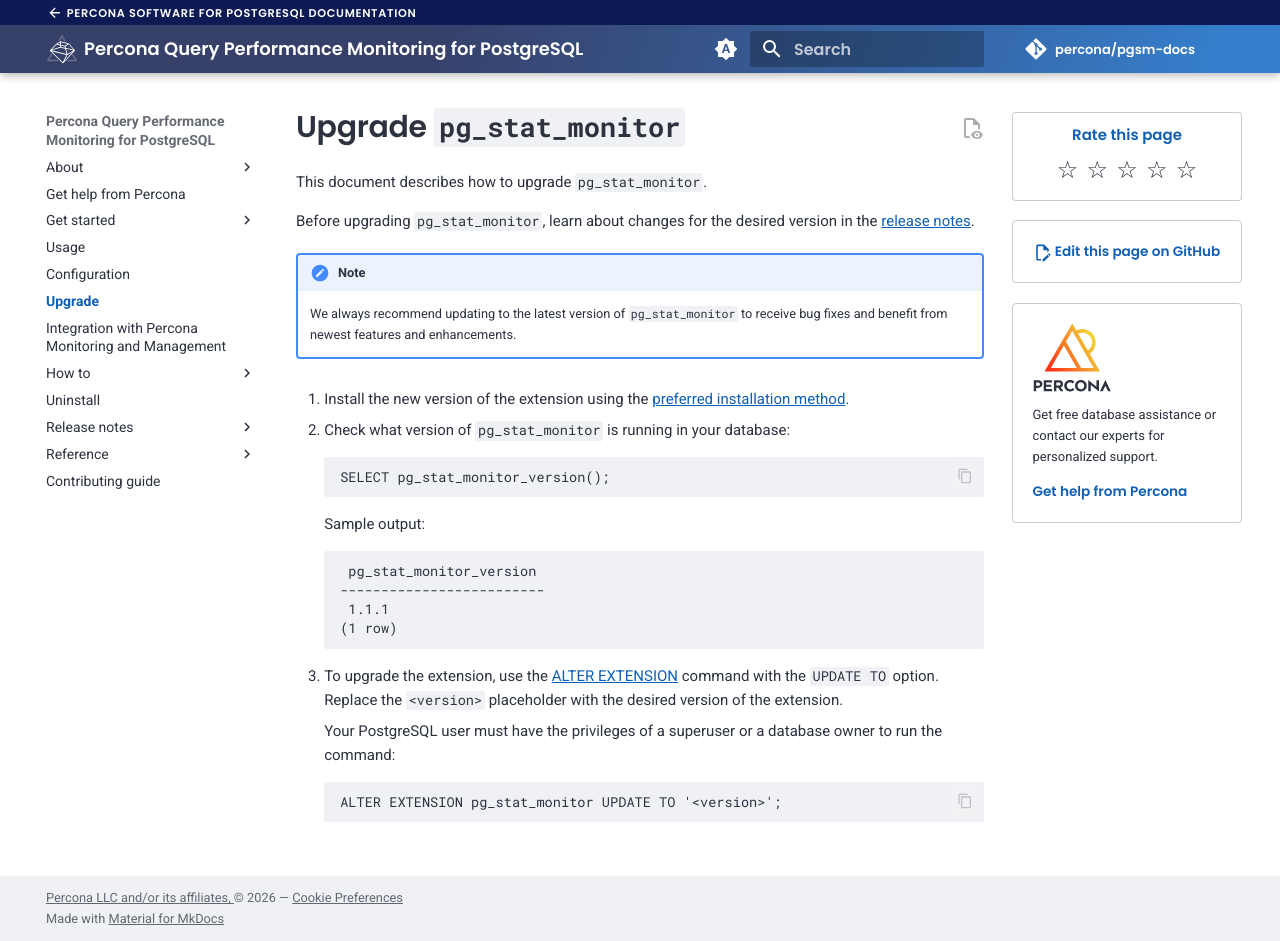
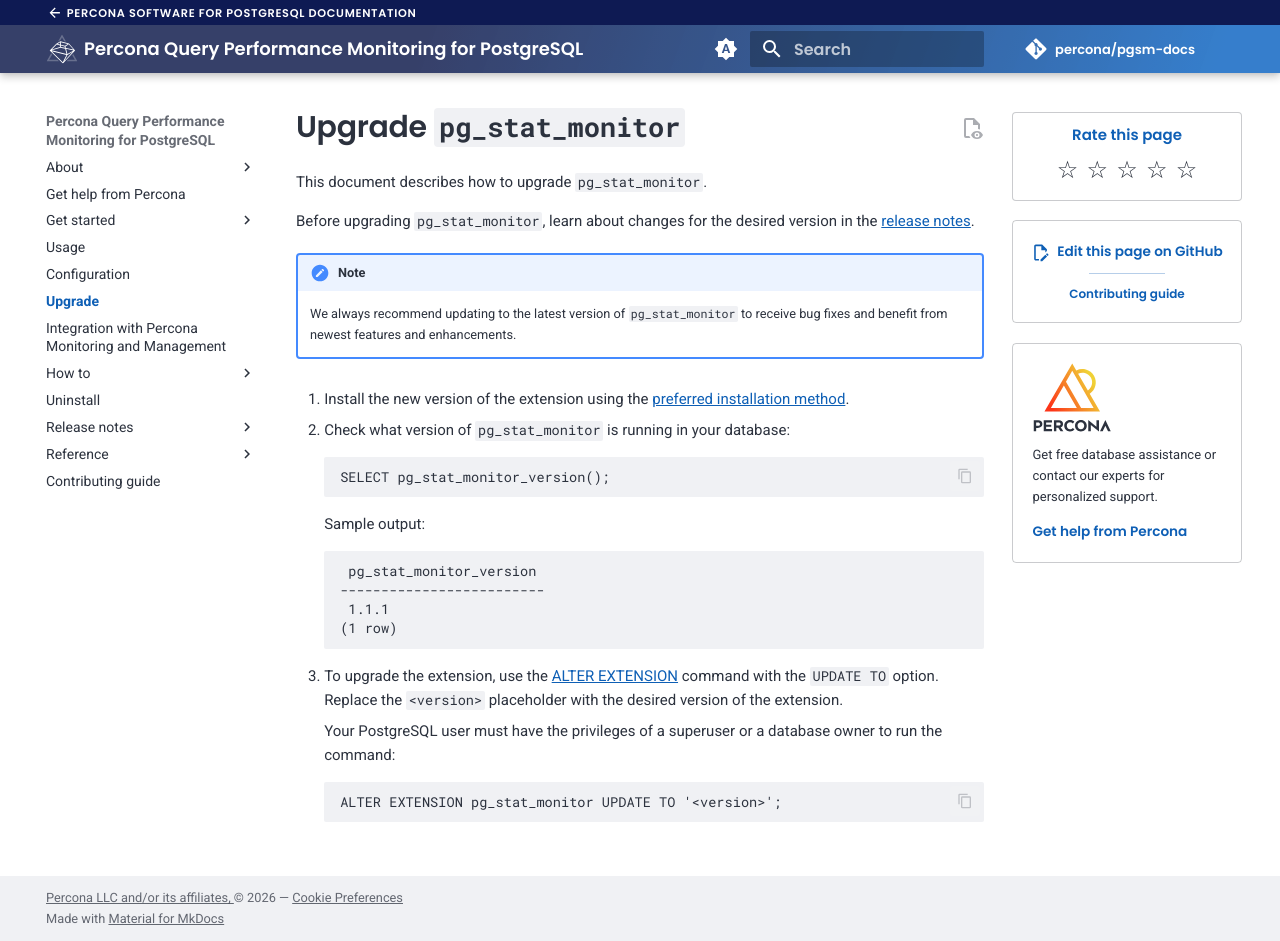
Before and after one commit to percona/pgsm-docs, an MkDocs documentation site: the page built from docs/upgrade.md, in a window 1280 px wide and 941 px high. Built offline with MkDocs 1.6.1 and Material for MkDocs 9.7.7, drawn with Linux system fonts in a browser that asks for light colours; nearby versions of some CDN libraries; comment, search, counter and statistics services are not loaded; the version menu is left out.

Commit message:
DOCS-211 Add info about how to contribute to documentation 	modified:   _resource/overrides/partials/edit.html 	modified:   docs/css/extra.css

```diff
--- a/_resource/overrides/partials/edit.html
+++ b/_resource/overrides/partials/edit.html
@@ -1,5 +1,6 @@
-<div data-banner="data-banner">
-  <div class="actions">
+<div data-banner="data-banner" class="edit-contrib-banner">
+  <div class="banner-content">
+    <!-- Edit link centered -->
     <a href="{{ page.edit_url }}" title="Edit this page on GitHub" class="edit-page-link">
       <span class="edit-page-icon">
         {% set icon = config.theme.icon.edit or "material/file-edit-outline" %}
@@ -7,5 +8,17 @@
       </span>
       <span class="edit-page-text">Edit this page on GitHub</span>
     </a>
+
+    <!-- Divider line -->
+    <div class="banner-divider"></div>
+
+    <!-- Contributing Guide below, smaller -->
+    <a href="https://github.com/percona/pgsm-docs/blob/main/docs/contributing.md"
+       title="Contributing guide"
+       class="contrib-link"
+       target="_blank"
+       rel="noopener">
+      Contributing guide
+    </a>
   </div>
 </div>
--- a/docs/css/extra.css
+++ b/docs/css/extra.css
@@ -12,7 +12,24 @@
   line-height: 1.6;
 }
 
-.edit-page-link {
+/* Banner container */
+.edit-contrib-banner {
+  display: flex;
+  justify-content: center;    /* center horizontally */
+  padding: 0.7rem 0;            /* top and bottom spacing of the banner */
+  background-color: transparent;
+}
+
+/* Inner content stacked vertically */
+.edit-contrib-banner .banner-content {
+  display: flex;
+  flex-direction: column;    /* stack vertically */
+  align-items: center;       /* center horizontally */
+  gap: 0.3rem;               /* small vertical gap between elements */
+}
+
+/* Edit link styling */
+.edit-contrib-banner .edit-page-link {
   white-space: nowrap;
   display: inline-flex;
   align-items: center;
@@ -20,12 +37,26 @@
   font-size: 1.2rem;
   font-weight: normal;
   color: var(--md-typeset-a-color);
-  text-decoration: underline;
 }
 
-.edit-page-icon svg {
-  width: 1.40em;
-  height: 1.40em;
+/* Icon inside edit link */
+.edit-contrib-banner .edit-page-icon svg {
+  width: 1.4em;
+  height: 1.4em;
   fill: currentColor;
   vertical-align: middle;
 }
+
+/* Divider line with small spacing */
+.edit-contrib-banner .banner-divider {
+  width: 40%;                 /* width of the line */
+  border-top: 1px solid var(--md-typeset-a-color);
+  opacity: 0.3;               /* subtle line */
+  margin: 0.2rem 0;           /* smaller space above and below the line */
+}
+
+/* Contributing Guide smaller and below */
+.edit-contrib-banner .contrib-link {
+  font-size: 0.6rem !important;         /* smaller font */
+  color: var(--md-typeset-a-color);
+}
```
